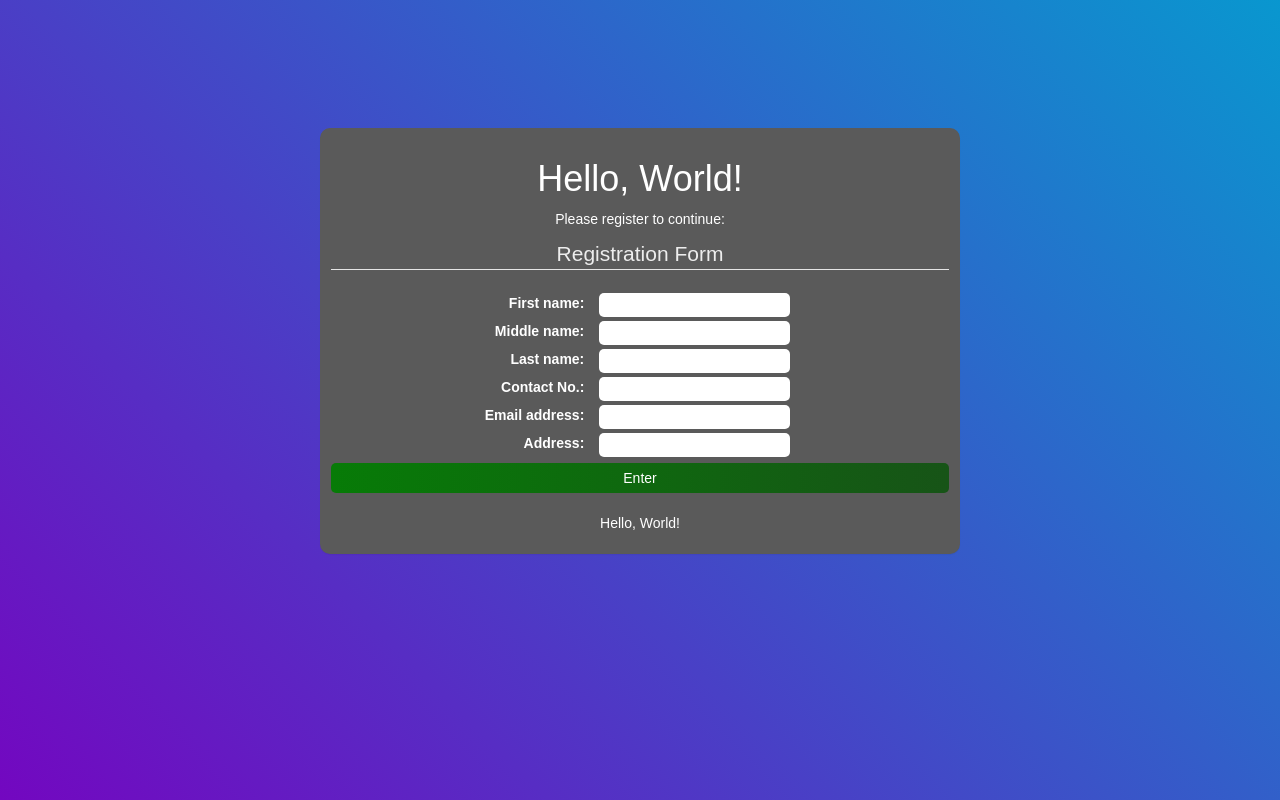
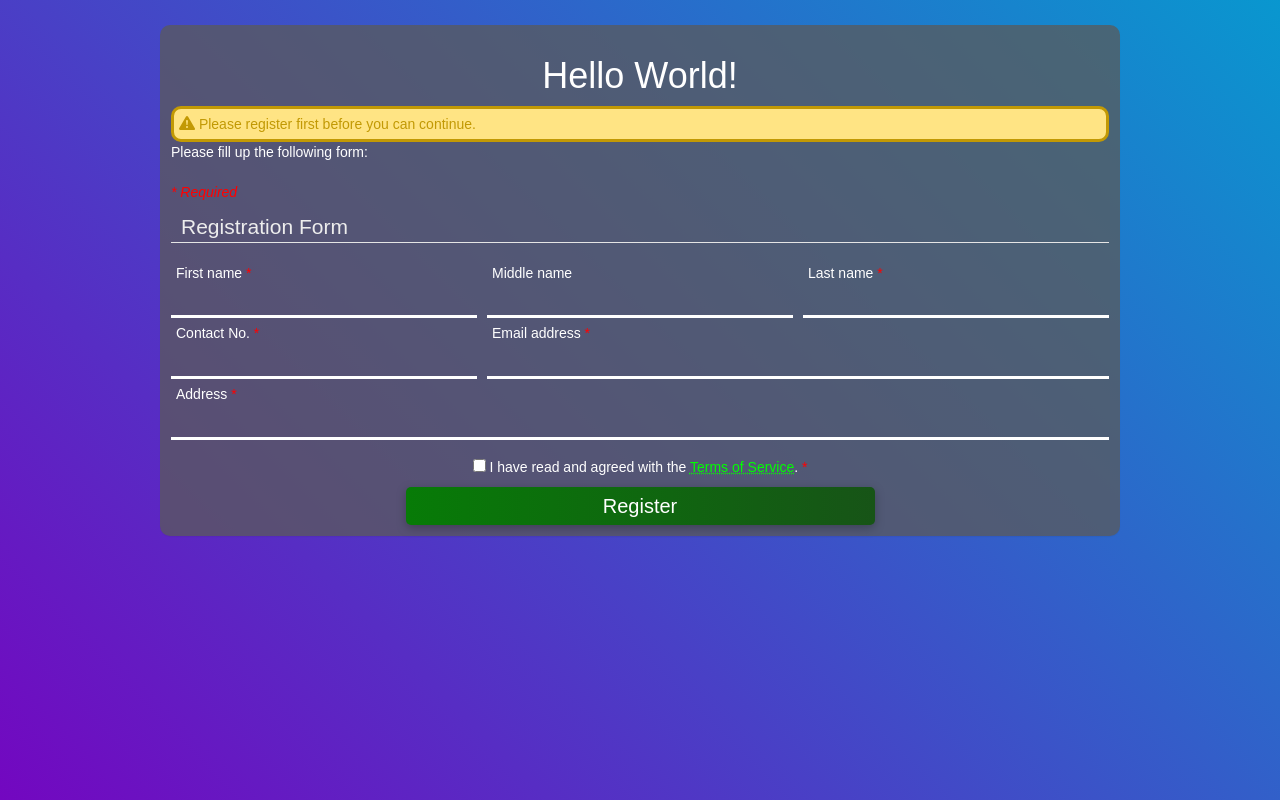
Before and after one commit to iamjcoo/ADET-BSCS3A, a Flask app: page / in a window 1280 px wide. Run offline with Flask 3, Linux system fonts and the light colour scheme; some libraries are stand-ins or nearby versions.

```diff
--- a/Leonador_CarlCyruz/PS3/Flask App and MySQL/app.py
+++ b/Leonador_CarlCyruz/PS3/Flask App and MySQL/app.py
@@ -94,8 +94,15 @@ except mysql.connector.Error as err:
         mydb, mycur = db.connect()
 
 @app.route('/', methods=['GET', 'POST'])
-def index(name=None, title="Hello, World!", userExists=None):
-    return render_template("index.html", name=name, title=title, userExists=userExists)
+def index():
+	userRegistered = int(2 if request.cookies.get("userRegistered") == None else request.cookies.get("userRegistered"))
+	userExists = bool(False if request.cookies.get("userExists") == None else request.cookies.get("userExists"))
+	user = request.cookies.get("user")
+
+	if user == None:
+		userRegistered = 0
+
+	return render_template("index.html", name=user, title=("Hello, %s!" % user if user != None else "Hello World!"), userExists=userExists, userRegistered=userRegistered)
 
 @app.route('/register', methods=['POST'])
 def add_user():
@@ -122,13 +129,16 @@ def add_user():
                 ])
             for user in regUsers]:
             userExists = True
+            userRegistered = 2
 
 
         else:
             userExists = False
+            userRegistered = 1
 
     else:
         userExists = False
+        userRegistered = 1
 
     if all([x != '' for x in [fname, mname, lname, cnum, eadd, add]]):
         name = f"{fname} {mname} {lname}"
@@ -142,6 +152,20 @@ def add_user():
     else:
         name = None
 
-    return index(name=name, title=("Hello, %s" % fname if fname != None else "Hello World!"), userExists=userExists)
+    resp = redirect(url_for('index'))
 
-app.run(host='192.168.1.11', port=81, debug=True)
+    resp.set_cookie('user', fname)
+    resp.set_cookie('userExists', str(userExists))
+    resp.set_cookie('userRegistered', str(userRegistered))
+
+    return resp
+
+@app.route('/reset')
+def clear_cookies():
+	resp = redirect(url_for('index'))
+	resp.set_cookie('user', '', expires=0)
+	resp.set_cookie('userExists', '', expires=0)
+	resp.set_cookie('userRegistered', '', expires=0)
+	return resp
+
+app.run(host='0.0.0.0', port=2121, debug=True)
--- a/Leonador_CarlCyruz/PS3/Flask App and MySQL/static/stylesheets/index.css
+++ b/Leonador_CarlCyruz/PS3/Flask App and MySQL/static/stylesheets/index.css
@@ -1,5 +1,9 @@
 html {
     min-height: 100%;
+}
+
+p {
+	margin: 0;
 }
 
 h1 {
@@ -14,6 +18,7 @@ body {
     background-size: cover;
     width: 100%;
 }
+
 button {
     border-radius: 5px;
     background-image: linear-gradient(90deg, #0ab60a, #077b07, #175417);
@@ -23,81 +28,57 @@ button {
     padding-right: 10px;
     padding-top: 5px;
     padding-bottom: 5px;
+    margin-top: 10px;
     border-style: none;
     color: white;
+    font-size: 20px;
     cursor: pointer;
     position: relative;
-    width: 100%;
-    transition: background-position 0.5s ease-out;
+    width: 50%;
+    filter: drop-shadow(0px 3px 5px rgba(0, 0, 0, 0.25));
+    transition: background-position 0.1s ease-out, filter 0.1s ease-out;
 }
 
 button:hover {
     background-position: 0%;
+    filter: drop-shadow(0px 7px 5px rgba(0, 0, 0, 0.25));
+}
+
+button:active {
+	background-position: 100%;
+	filter: drop-shadow(0px 5px 5px rgba(0, 0, 0, 0.25));
 }
 
 .panel {
     display: block;
     margin: auto;
-    background-color: rgb(90, 90, 90);
+    background-color: rgba(90, 90, 90, 0.75);
     padding: 10px;
-    width: 50%;
+    width: 75%;
     border-radius: 10px;
     color: white;
-    margin-top: 10%;
+    margin-top: 25px;
 }
 
 legend {
     color: rgb(237, 237, 237);
-}
-
-.form-table {
-    text-align: center;
-    margin: auto;
-}
-
-.form-button {
-    margin-top: 5px;
-    margin-bottom: 10px;
-}
-
-.form-table tr, td {
-    padding-top: 3px;
-    padding-right: 5px;
-    padding-bottom: 0;
-    padding-left: 0;
-}
-
-.form-table td:first-child {
-    text-align: right;
-}
-
-.form-table td:last-child {
     text-align: left;
-}
-
-.form-table input {
-    color: black;
-    border-radius: 5px;
-    border-style: none;
-    padding-left: 5px;
-    padding-right: 5px;
-    padding-top: 2px;
-    padding-bottom: 2px;
-}
-
-.form-table label {
-    margin-right: 10px;
+    padding-left: 10px;
 }
 
 .dialog {
     border-radius: 10px;
     border-style: solid;
     border-color: gray;
-    border-width: 5px;
+    border-width: 3px;
     padding: 5px;
     text-align: left;
     color: rgb(90, 90, 90);
     background-color: rgb(200, 200, 200);
+}
+
+.dialog svg {
+	margin-bottom: -2px;
 }
 
 .success {
@@ -111,3 +92,122 @@ legend {
     background-color: rgb(255, 228, 132);
     color: rgb(194, 153, 4);
 }
+
+#greeting {
+	margin-top: 5px;
+	margin-bottom: 5px;
+}
+
+#greeting span {
+	padding: 25px;
+}
+
+fieldset#register-form {
+	display: grid;
+	grid-template-areas:
+		"f m l"
+		"c e e"
+		"a a a";
+	margin-top: 10px;
+	margin-bottom: 10px;
+	column-gap: 10px;
+}
+
+#register-form p {
+	color: red;
+}
+
+#f {
+	grid-area: f;
+}
+
+#m {
+	grid-area: m;
+}
+
+#l {
+	grid-area: l;
+}
+
+#c {
+	grid-area: c;
+}
+
+#e {
+	grid-area: e;
+}
+
+#a {
+	grid-area: a;
+}
+
+label {
+	font-weight: normal;
+	margin-bottom: 1px;
+	text-align: left;
+	width: 100%;
+	padding-left: 5px;
+}
+
+label:has(+ br + input:required):after {
+	content: ' *';
+	color: red;
+}
+
+input {
+	width: 100%;
+	margin-bottom: 5px;
+	padding-top: 3px;
+	padding-bottom: 3px;
+	padding-left: 5px;
+	padding-right: 5px;
+	color: white;
+	font-size: 18px;
+	background-color: rgba(0, 0, 0, 0);
+	border-style: none;
+	border-bottom: 3px solid white;
+	transition: border-bottom-color 0.1s ease-out;
+}
+
+input:hover {
+	border-bottom-color: lime;
+}
+
+input:focus {
+	border-bottom-color: green;
+}
+
+input[type="checkbox"] {
+	width: auto;
+	size: 12px;
+}
+
+span:has(a):after {
+	content: ' *';
+	color: red;
+}
+
+a {
+	color: lime;
+	text-decoration: underline dotted;
+	cursor: pointer;
+	transition: color 0.2s ease-out, text-decoration 0.2s ease-out;
+}
+
+a:hover {
+	color: cyan;
+	text-decoration: underline solid;
+}
+
+span#req {
+	display: block;
+	width: 100%;
+	font-style: italic;
+	text-align: left;
+	color: red;
+}
+
+p#instruction {
+	color: white;
+	text-align: left;
+}
--- a/Leonador_CarlCyruz/PS3/Flask App and MySQL/templates/index.html
+++ b/Leonador_CarlCyruz/PS3/Flask App and MySQL/templates/index.html
@@ -9,78 +9,89 @@
 {% block content %}
     <div class='panel align-middle'>
         <h1>{{ title }}</h1>
-        <p>Please register to continue:</p>
+        {% if userRegistered == 0: %}
+        <div class="dialog warning">
+        	<p>
+				<svg xmlns="http://www.w3.org/2000/svg" width="16" height="16" fill="currentColor" class="bi bi-exclamation-triangle-fill" viewBox="0 0 16 16">
+					<path d="M8.982 1.566a1.13 1.13 0 0 0-1.96 0L.165 13.233c-.457.778.091 1.767.98 1.767h13.713c.889 0 1.438-.99.98-1.767zM8 5c.535 0 .954.462.9.995l-.35 3.507a.552.552 0 0 1-1.1 0L7.1 5.995A.905.905 0 0 1 8 5m.002 6a1 1 0 1 1 0 2 1 1 0 0 1 0-2"/>
+				</svg>
+				Please register first before you can continue.
+			</p>
+        </div>
+        {% elif userRegistered == 1: %}
+        <div class="dialog success">
+        	<p>
+		    	<svg xmlns="http://www.w3.org/2000/svg" width="16" height="16" fill="currentColor" class="bi bi-check-circle-fill" viewBox="0 0 16 16">
+					<path d="M16 8A8 8 0 1 1 0 8a8 8 0 0 1 16 0m-3.97-3.03a.75.75 0 0 0-1.08.022L7.477 9.417 5.384 7.323a.75.75 0 0 0-1.06 1.06L6.97 11.03a.75.75 0 0 0 1.079-.02l3.992-4.99a.75.75 0 0 0-.01-1.05z"/>
+				</svg>
+        		Thank you for registering!
+        	</p>
+        </div>
+        {% endif %}
+        {% if name == None: %}
         <form action="/register" method="POST" id='register-form'>
-            <fieldset>
-                <table class='form-table'>
-                    <tr>
+        <p id="instruction">Please fill up the following form:</p><br/>
+        <span id="req">* Required</span>
+            <fieldset id="register-form">
                 <legend>Registration Form</legend>
-                        <td>
-                            <label for='fname'>First name:</label>
-                        </td>
-                        <td>
-                            <input type='text' name='fname'>
-                        </td>
-                    </tr>
-                    <tr>
-                        <td>
-                            <label for='mname'>Middle name:</label>
-                        </td>
-                        <td>
+                <span id="f">
+	            	<label for='fname'>First name</label><br/>
+    	        	<input type='text' name='fname' required>
+    	        </span>
+    	        <span id="m">
+	            	<label for='mname'>Middle name</label><br/>
     	        	<input type='text' name='mname'>
-                        </td>
-                    </tr>
-                    <tr>
-                        <td>
-                            <label for='lname'>Last name:</label>
-                        </td>
-                        <td>
-                            <input type='text' name='lname'>
-                        </td>
-                    </tr>
-                    <tr>
-                        <td>
-                            <label for='cnumber'>Contact No.:</label>
-                        </td>
-                        <td>
-                            <input type='tel' name='cnumber'>
-                        </td>
-                    </tr>
-                    <tr>
-                        <td>
-                            <label for='eaddress'>Email address:</label>
-                        </td>
-                        <td>
-                            <input type='email' name='eaddress'>
-                        </td>
-                    </tr>
-                    <tr>
-                        <td>
-                            <label for='address'>Address:</label>
-                        </td>
-                        <td>
-                            <input type='text' name='address'>
-                        </td>
-                    </tr>
-                </table>
-                <button class='form-button' type='submit' form='register-form'>Enter</button>
-                {% if userExists: %}
+    	        </span>
+    	        <span id="l">
+	            	<label for='lname'>Last name</label><br/>
+    	        	<input type='text' name='lname' required>
+    	        </span>
+    	        <span id="c">
+	            	<label for='cnumber'>Contact No.</label><br/>
+    	        	<input type='tel' name='cnumber' required>
+    	        </span>
+    	        <span id="e">
+	            	<label for='eaddress'>Email address</label><br/>
+    	        	<input type='email' name='eaddress' required>
+    	        </span>
+    	        <span id="a">
+	            	<label for='address'>Address</label><br/>
+    	        	<input type='text' name='address' required>
+    	        </span>
+			</fieldset>
+			<span>
+				<input type='checkbox' required> I have read and agreed with the <a href="#" name="Terms of Service">Terms of Service</a>.
+			</span>
+			<br/>
+            <button class='form-button' type='submit' form='register-form'>Register</button>
+            {% if userExists and userRegistered == False: %}
                 <div class="dialog warning">
-                        <p>User already registered.</p>
+                	<p>
+                    	<svg xmlns="http://www.w3.org/2000/svg" width="16" height="16" fill="currentColor" class="bi bi-exclamation-triangle-fill" viewBox="0 0 16 16">
+                    		<path d="M8.982 1.566a1.13 1.13 0 0 0-1.96 0L.165 13.233c-.457.778.091 1.767.98 1.767h13.713c.889 0 1.438-.99.98-1.767zM8 5c.535 0 .954.462.9.995l-.35 3.507a.552.552 0 0 1-1.1 0L7.1 5.995A.905.905 0 0 1 8 5m.002 6a1 1 0 1 1 0 2 1 1 0 0 1 0-2"/>
+                    	</svg>
+                    	User already registered.
+                    </p>
                 </div>
-                {% elif not userExists and userExists != None: %}
+            {% elif not userExists and userExists != None and userRegistered == True: %}
                 <div class="dialog success">
-                        <p>User successfully registered!</p>
+                    <p>
+                    	<svg xmlns="http://www.w3.org/2000/svg" width="16" height="16" fill="currentColor" class="bi bi-check-circle-fill" viewBox="0 0 16 16">
+							<path d="M16 8A8 8 0 1 1 0 8a8 8 0 0 1 16 0m-3.97-3.03a.75.75 0 0 0-1.08.022L7.477 9.417 5.384 7.323a.75.75 0 0 0-1.06 1.06L6.97 11.03a.75.75 0 0 0 1.079-.02l3.992-4.99a.75.75 0 0 0-.01-1.05z"/>
+						</svg>
+						User successfully registered!
+					</p>
                 </div>
             {% else: %}
                 <p></p>
             {% endif %}
-            </fieldset>
         </form>
-        {% if name != None: %}
+        {% else: %}
+        	<div id="greeting">
 	            <p>Hello World! {{ name }}, welcome to CCCS 106 - Applications Development and Emerging Technologies</p>
-        {% else: %}
-            <p>Hello, World!</p>
+	            <span></span><br/>
+    	        <a href="{{ url_for('clear_cookies') }}" method="post"><button>Reset Session</button></a>
+    	    </div>
         {% endif %}
     </div>
 {% endblock %}
```
Also changed, not shown: 1 other file. Lines whose indentation alone changed are shown as unchanged.
